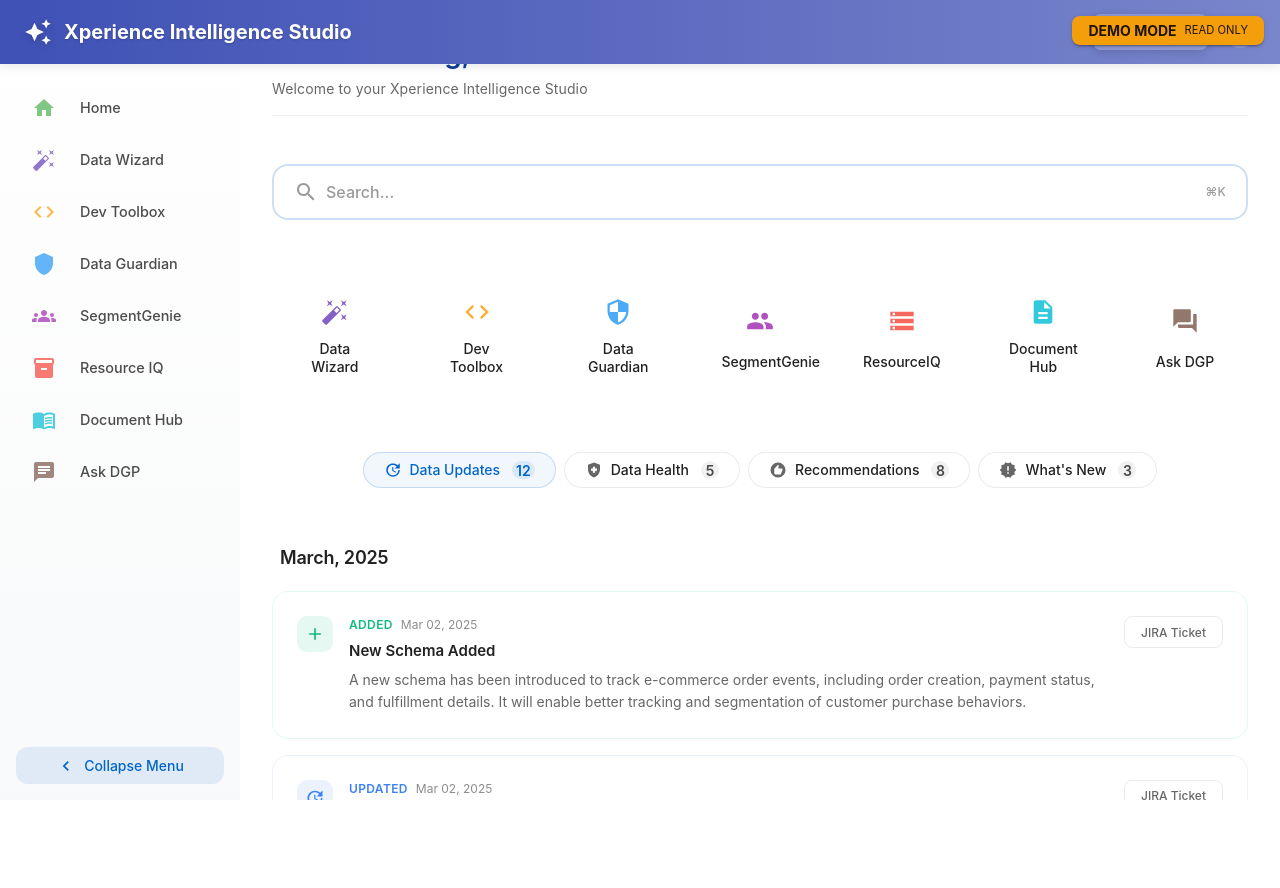
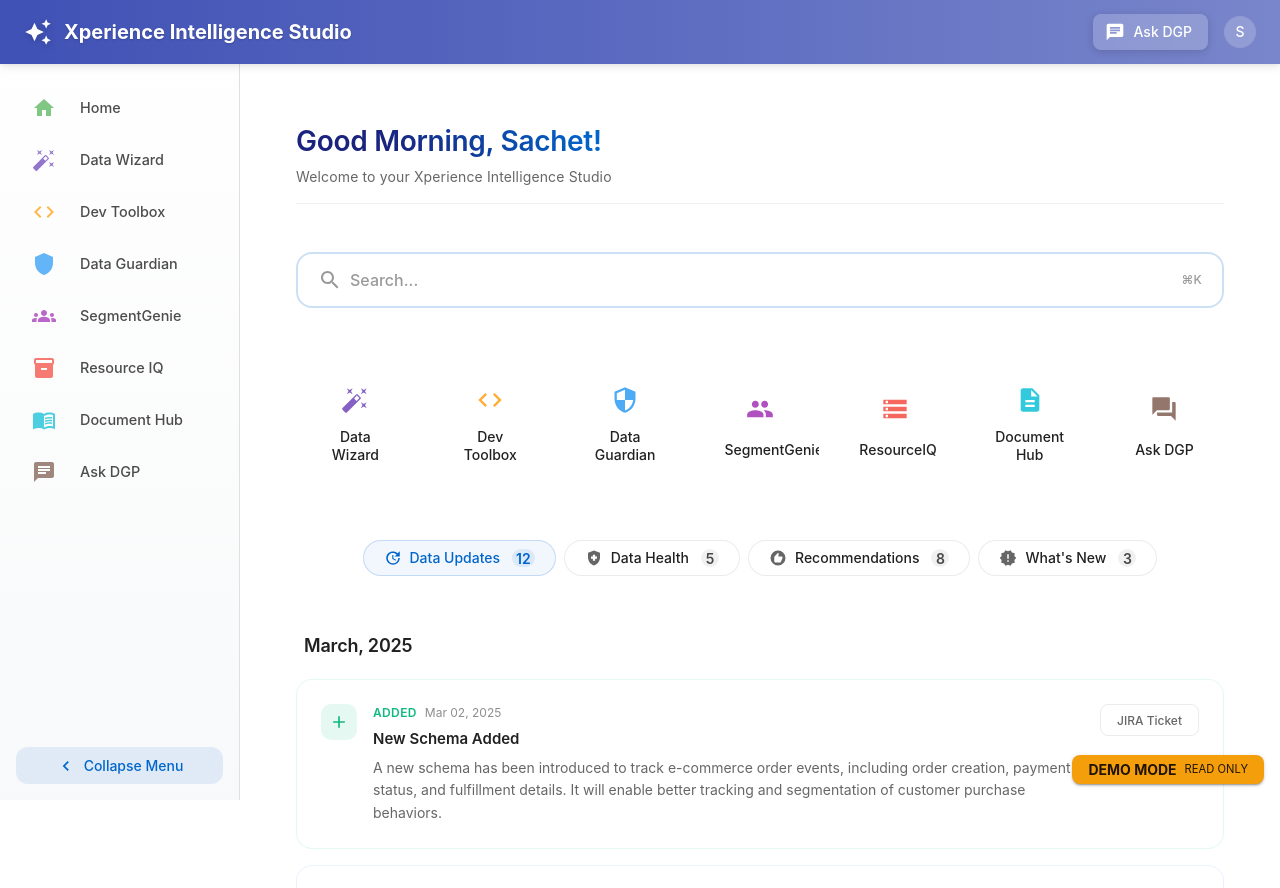
Before and after one commit to SachetRay/xis-app, a React (Create React App) app: page / in a window 1280 px wide. Before the commit the page ends 800 px from the top, so only its background shows below. Built offline with nearby package versions, Linux system fonts and the light colour scheme; a web font is replaced by a local one.

Commit message:
fix: Update tab group sticky behavior in attribute details page

```diff
--- a/package.json
+++ b/package.json
@@ -2,7 +2,7 @@
   "name": "data-intelligence-hub",
   "version": "0.1.0",
   "private": true,
-  "homepage": "https://sachet.github.io/XIS",
+  "homepage": "https://sachetray.github.io/xis-app/",
   "type": "module",
   "dependencies": {
     "@emotion/react": "^11.11.3",
@@ -27,7 +27,7 @@
     "server": "NODE_OPTIONS=\"--loader ts-node/esm\" ts-node-dev --respawn --transpile-only server/src/index.mts",
     "dev": "concurrently \"npm run start\" \"npm run server\"",
     "deploy-demo": "./deploy-demo.sh",
-    "predeploy": "npm run build",
+    "predeploy": "npm run build && node fix-paths.js",
     "deploy": "gh-pages -d build"
   },
   "devDependencies": {
--- a/src/App.tsx
+++ b/src/App.tsx
@@ -1,6 +1,6 @@
 import React from 'react';
 import { ThemeProvider, createTheme, CssBaseline } from '@mui/material';
-import { BrowserRouter as Router, Routes, Route } from 'react-router-dom';
+import { HashRouter as Router, Routes, Route } from 'react-router-dom';
 import Layout from './components/Layout/Layout';
 import DataWizard from './components/DataWizard/DataWizard';
 import AttributeDetails from './components/AttributeDetails/AttributeDetails';
--- a/src/components/Layout/Layout.tsx
+++ b/src/components/Layout/Layout.tsx
@@ -230,11 +230,37 @@ const Layout: React.FC<LayoutProps> = ({ children }) => {
 
   return (
     <Box sx={{ display: 'flex', height: '100vh' }}>
+      {/* AppBar */}
+      <AppBar
+        position="fixed"
+        sx={{
+          zIndex: (theme) => theme.zIndex.drawer + 1,
+          backgroundColor: 'white',
+          color: 'text.primary',
+          boxShadow: '0 1px 3px rgba(0,0,0,0.05)',
+        }}
+      >
+        <Toolbar>
+          <IconButton
+            color="inherit"
+            aria-label="open drawer"
+            edge="start"
+            onClick={handleDrawerToggle}
+            sx={{ mr: 2, display: { md: 'none' } }}
+          >
+            <MenuIcon />
+          </IconButton>
+          <Typography variant="h6" noWrap component="div" sx={{ flexGrow: 1 }}>
+            Xperience Intelligence Studio
+          </Typography>
+        </Toolbar>
+      </AppBar>
+
       {/* Sidebar */}
       <Box
         component="nav"
         sx={{
-          width: { xs: 0, md: 240 },
+          width: { xs: 0, md: isExpanded ? expandedWidth : collapsedWidth },
           flexShrink: { md: 0 },
           borderRight: '1px solid',
           borderColor: 'divider',
@@ -243,6 +269,10 @@ const Layout: React.FC<LayoutProps> = ({ children }) => {
           height: '100vh',
           zIndex: 1200,
           bgcolor: 'background.paper',
+          transition: theme.transitions.create('width', {
+            easing: theme.transitions.easing.sharp,
+            duration: theme.transitions.duration.enteringScreen,
+          }),
         }}
       >
         {/* Mobile drawer */}
@@ -251,14 +281,14 @@ const Layout: React.FC<LayoutProps> = ({ children }) => {
           open={mobileOpen}
           onClose={handleDrawerToggle}
           ModalProps={{
-            keepMounted: true,
+            keepMounted: true, // Better open performance on mobile.
           }}
           sx={{
-            display: { xs: 'block', sm: 'none' },
+            display: { xs: 'block', md: 'none' },
             '& .MuiDrawer-paper': {
+              boxSizing: 'border-box',
               width: expandedWidth,
-              backgroundColor: 'transparent',
-              border: 'none',
+              backgroundColor: 'background.paper',
             },
           }}
         >
@@ -269,13 +299,11 @@ const Layout: React.FC<LayoutProps> = ({ children }) => {
         <Drawer
           variant="permanent"
           sx={{
-            display: { xs: 'none', sm: 'block' },
+            display: { xs: 'none', md: 'block' },
             '& .MuiDrawer-paper': {
+              boxSizing: 'border-box',
               width: isExpanded ? expandedWidth : collapsedWidth,
-              backgroundColor: 'transparent',
-              border: 'none',
-              boxSizing: 'border-box',
-              overflowX: 'hidden',
+              backgroundColor: 'background.paper',
               transition: theme.transitions.create('width', {
                 easing: theme.transitions.easing.sharp,
                 duration: theme.transitions.duration.enteringScreen,
@@ -293,20 +321,22 @@ const Layout: React.FC<LayoutProps> = ({ children }) => {
         component="main"
         sx={{
           flexGrow: 1,
-          p: 0,
-          width: { xs: '100%', md: `calc(100% - 240px)` },
-          ml: { xs: 0, md: '240px' },
-          height: '100vh',
-          overflow: 'hidden',
-          position: 'relative',
+          p: 3,
+          width: { md: `calc(100% - ${isExpanded ? expandedWidth : collapsedWidth}px)` },
+          ml: { md: `${isExpanded ? expandedWidth : collapsedWidth}px` },
+          mt: '64px', // Add margin top to account for AppBar height
+          transition: theme.transitions.create(['width', 'margin'], {
+            easing: theme.transitions.easing.sharp,
+            duration: theme.transitions.duration.leavingScreen,
+          }),
         }}
       >
-        {/* Demo mode indicator */}
+        {/* Demo mode indicator - moved to bottom right */}
         {FEATURES.showDemoIndicator && (
           <Box
             sx={{
               position: 'fixed',
-              top: 16,
+              bottom: 16,
               right: 16,
               zIndex: 1300,
               bgcolor: 'warning.main',
```
Also changed, not shown: fix-paths.js (added, +19 -0 lines), 8 other files (tests, documents, lock files or other folders).
